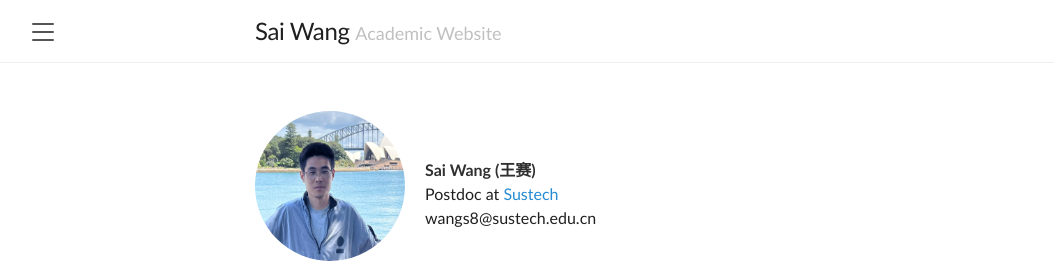
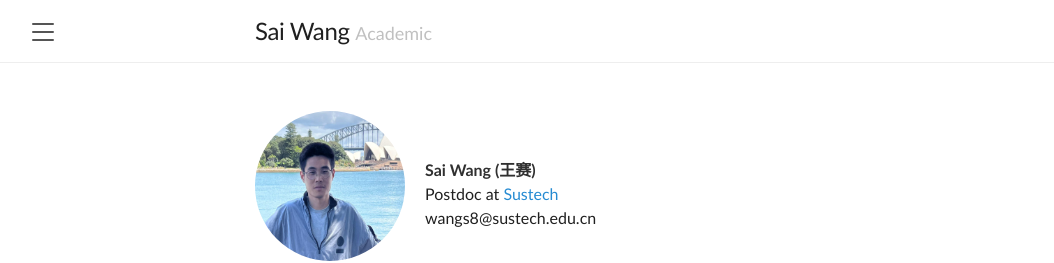
Before and after one commit to Alxendweb/alxendweb.github.io, a Jekyll site: the page built from index.html, in a window 1280 px wide. Shown: the top 263 px of the page, without its empty margins (1-1055 px from the left). Built offline with Jekyll 4.4.1, drawn with Linux system fonts in a browser that asks for light colours; the list of posts is cut into pages by our own code.

Commit message:
Update _config.yml

```diff
--- a/_config.yml
+++ b/_config.yml
@@ -1,7 +1,7 @@
 
 # Setup
 title:               'Sai Wang'
-tagline:             'Academic Website'
+tagline:             'Academic'
 description:         ' '
 url:                 alxendweb.github.io
 paginate:            1
```
